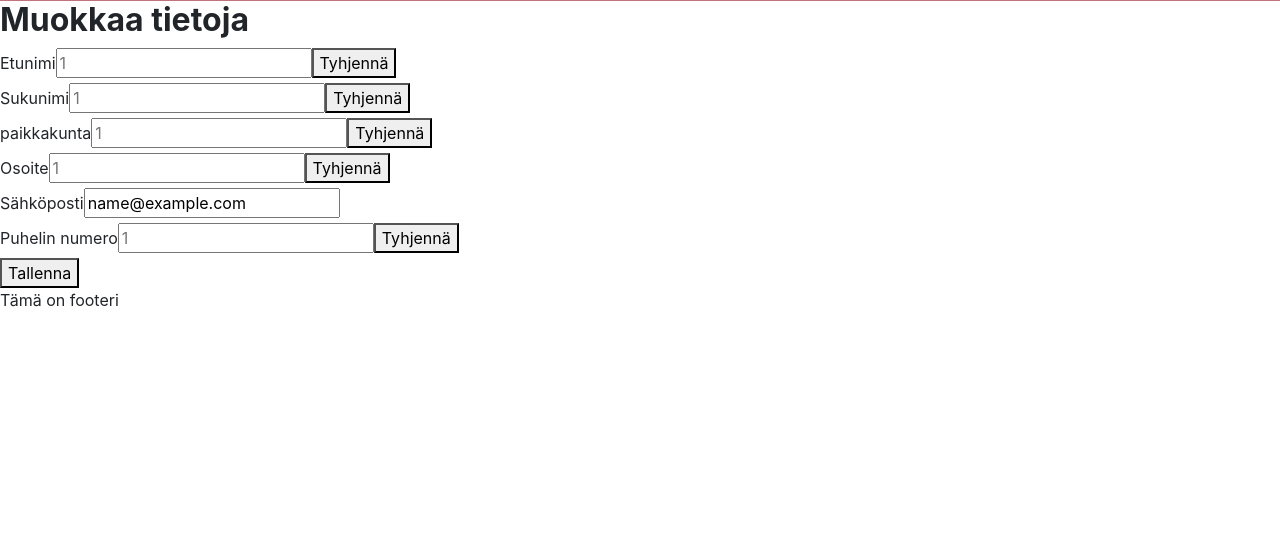
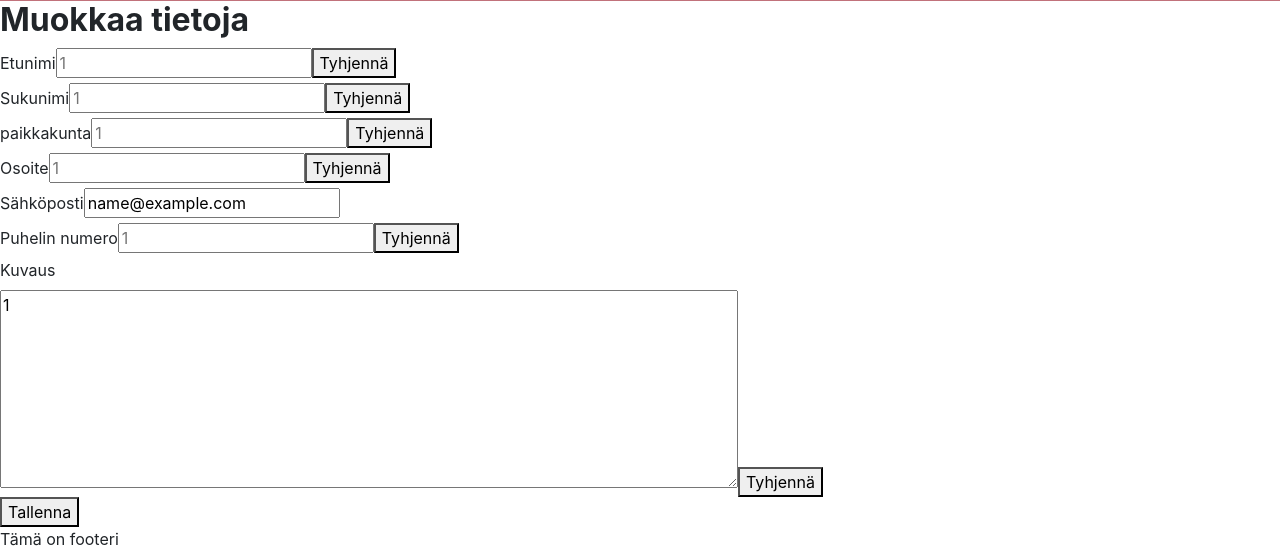
Before and after one commit to PhantomLegioner/Projektityo, a PHP site: page /profiili.php in a window 1280 px wide. Shown: the part 588-1139 px from the top of the page. Before the commit the page ends 895 px from the top, so only its background shows below. Run offline with PHP 8.4, Linux system fonts and the light colour scheme; the visitor is signed in with stand-in values (Sample User, id 1).

Commit message:
Update profiili.php

```diff
--- a/phpmuodossa/profiili.php
+++ b/phpmuodossa/profiili.php
@@ -15,13 +15,13 @@ if(isset($_GET['change'])){
 	}
 }
 echo '<form method="post" action="includes/tallennatiedot.php">
-
 	<label>Etunimi</label><input type="text" name="etunimi" placeholder="'.$_SESSION["etunimi"].'"><button name="btn_etunimi" type="submit">Tyhjennä</button><br>
 	<label>Sukunimi</label><input type="text" name="sukunimi"placeholder="'.$_SESSION["sukunimi"].'"><button name="btn_sukunimi" type="submit">Tyhjennä</button><br>
 	<label>paikkakunta</label><input type="text" name="paikkakunta"placeholder="'.$_SESSION["paikkakunta"].'"><button name="btn_paikkakunta" type="submit">Tyhjennä</button><br>
 	<label>Osoite</label><input type="text" name="osoite"placeholder="'.$_SESSION["osoite"].'"><button name="btn_osoite" type="submit">Tyhjennä</button><br>
 	<label>Sähköposti</label><input type="text" readonly name="email" value="'.$_SESSION["email"].'"><br>
 	<label>Puhelin numero</label><input type="text" name="puhelinnumero"placeholder="'.$_SESSION["puhelin"].'"><button type="submit" name="btn_puhelin">Tyhjennä</button><br>
+	<label>Kuvaus</label><br><textarea name="kuvaus" rows="8" cols="70" >'.$_SESSION["kuvaus"].'</textarea><button type="submit" name="btn_kuvaus">Tyhjennä</button><br>
 	<button type="submit" name="tallenna_submit">Tallenna</button>
 </form>';
 
```
